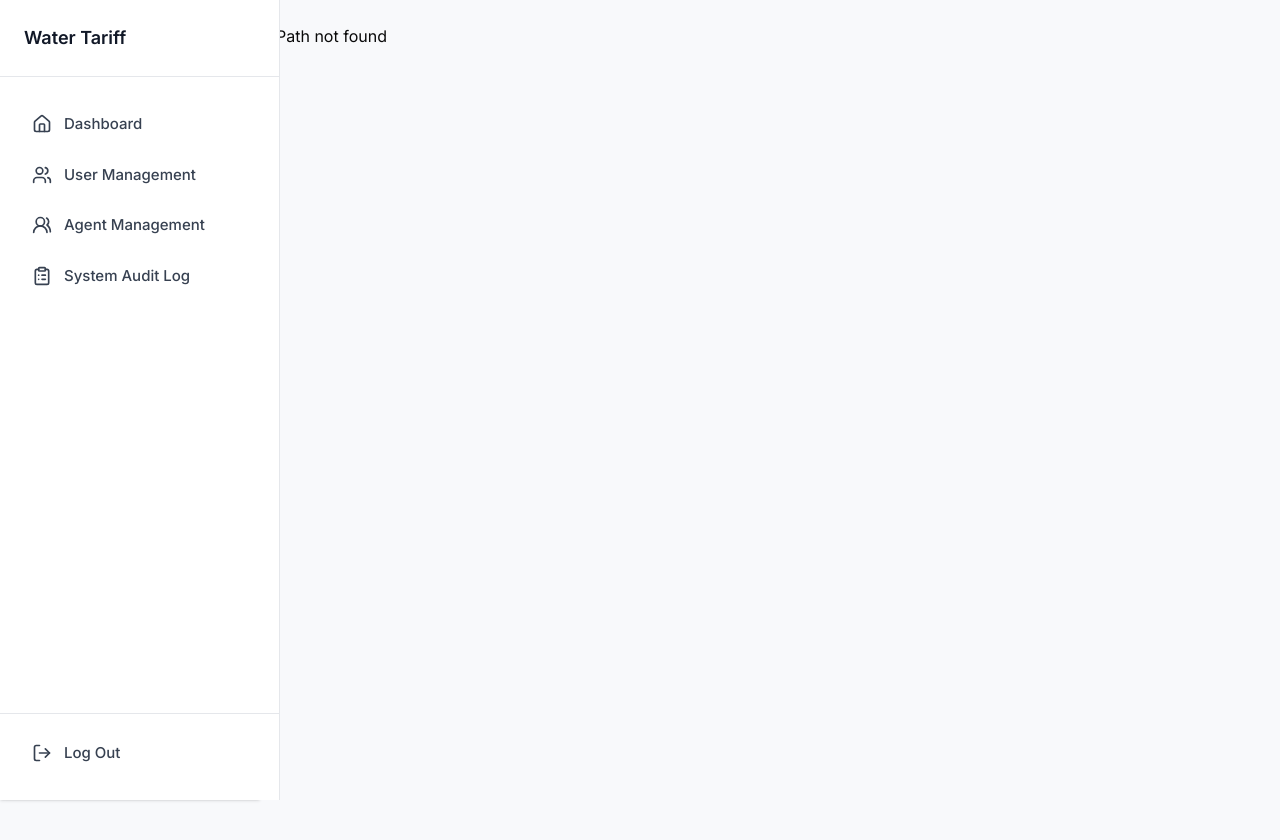
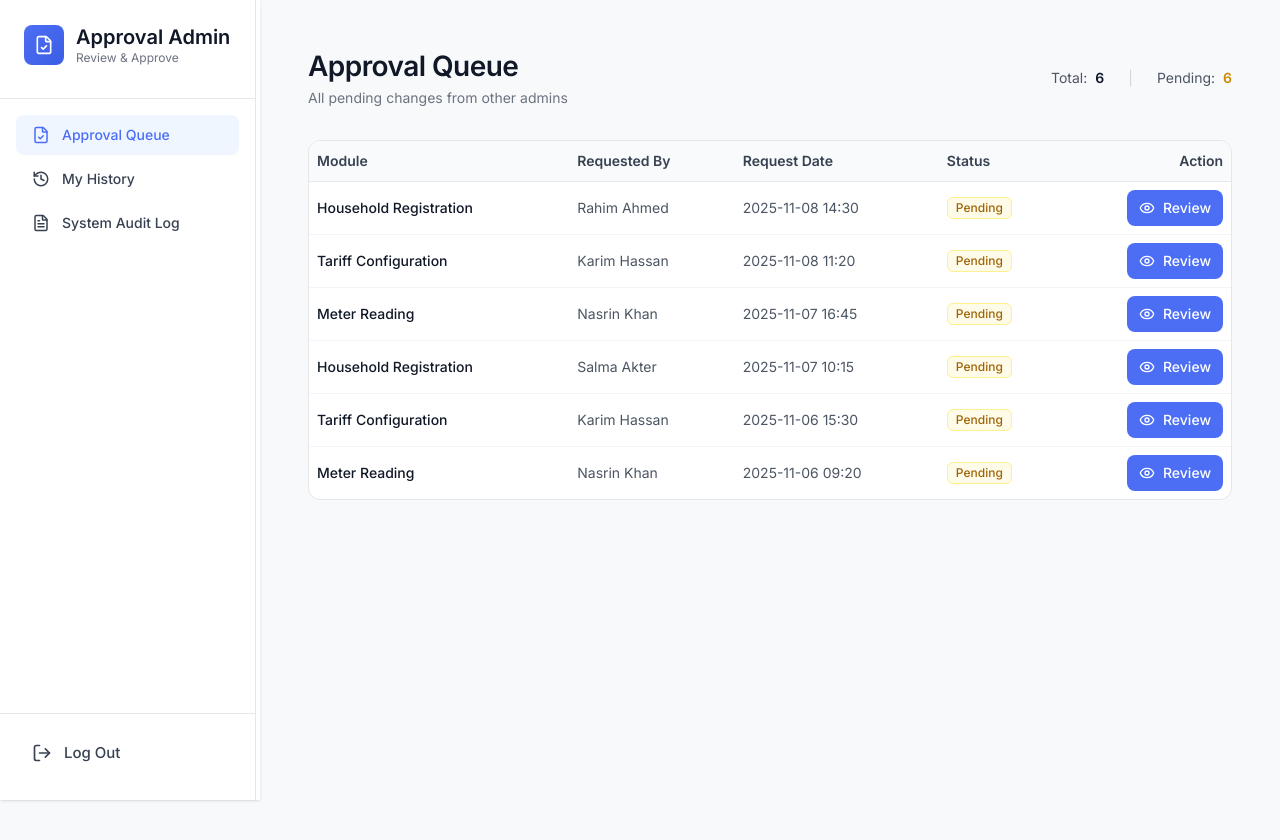
Before and after one commit to AcmeAI-Git/water-tariff-management, a React app in the folder frontend/: page /approval-admin/queue in a window 1280 px wide. Before the commit this address had no page. Shown: the top 840 px of the page. Before the commit the page ends 800 px from the top, so only its background shows below. Built offline with nearby package versions, Linux system fonts and the light colour scheme; the HTML template or start-up script is replaced by a standard one.

Commit message:
Add Approval and General Info Admin features with navigation and sidebar integration

```diff
--- a/frontend/src/components/common/ApprovalAdminSidebar.tsx
+++ b/frontend/src/components/common/ApprovalAdminSidebar.tsx
@@ -1,12 +1,49 @@
 import { FileCheck, History, FileText, LogOut } from 'lucide-react';
+import { useNavigate } from 'react-router-dom';
+import { useQueryClient } from '@tanstack/react-query';
+import { toast } from 'sonner';
 
 interface ApprovalAdminSidebarProps {
-  activePage: string;
-  onNavigate: (page: string) => void;
-  onLogout: () => void;
+  activePage?: string;
+  onNavigate?: (page: string) => void;
 }
 
-export function ApprovalAdminSidebar({ activePage, onNavigate, onLogout }: ApprovalAdminSidebarProps) {
+export function ApprovalAdminSidebar({ activePage, onNavigate }: ApprovalAdminSidebarProps) {
+  const navigate = useNavigate();
+  const qc = useQueryClient();
+
+  const routeMap: Record<string, string> = {
+    'approval-queue': '/approval-admin/queue',
+    'my-history': '/approval-admin/history',
+    'system-audit': '/approval-admin/audit',
+  };
+
+  const handleNav = (id: string) => {
+    if (onNavigate) {
+      try {
+        onNavigate(id);
+      } catch {
+        // Ignore handler errors
+      }
+    }
+
+    if (id === 'logout') {
+      localStorage.removeItem('authToken');
+      sessionStorage.clear();
+      try {
+        qc?.clear?.();
+      } catch {
+        // Ignore query client errors
+      }
+      toast('Logged out');
+      navigate('/login');
+      return;
+    }
+
+    const path = routeMap[id] ?? '/';
+    navigate(path);
+  };
+
   const menuItems = [
     { id: 'approval-queue', label: 'Approval Queue', icon: FileCheck },
     { id: 'my-history', label: 'My History', icon: History },
@@ -37,7 +74,7 @@ export function ApprovalAdminSidebar({ activePage, onNavigate, onLogout }: Appro
             return (
               <button
                 key={item.id}
-                onClick={() => onNavigate(item.id)}
+                onClick={() => handleNav(item.id)}
                 className={`w-full flex items-center gap-3 px-4 py-2.5 rounded-lg transition-colors ${
                   isActive
                     ? 'bg-blue-50 text-[#4C6EF5]'
@@ -55,7 +92,7 @@ export function ApprovalAdminSidebar({ activePage, onNavigate, onLogout }: Appro
       {/* Bottom Section */}
       <div className="px-4 pb-6 border-t border-gray-200 pt-4">
         <button
-          onClick={onLogout}
+          onClick={() => handleNav('logout')}
           className="w-full flex items-center gap-3 px-4 py-3 rounded-xl text-gray-700 hover:bg-red-50 hover:text-red-600 transition-all"
         >
           <LogOut size={20} strokeWidth={2} />
--- /dev/null
+++ b/frontend/src/components/common/GeneralInfoAdminSidebar.tsx
@@ -0,0 +1,107 @@
+import {
+    Home,
+    Users,
+    ClipboardList,
+    LogOut,
+} from "lucide-react";
+import { useNavigate } from "react-router-dom";
+import { useQueryClient } from "@tanstack/react-query";
+import { toast } from "sonner";
+
+export type GeneralInfoAdminSidebarProps = {
+    activePage?: string;
+    onNavigate?: (page: string) => void;
+};
+
+export function GeneralInfoAdminSidebar({ activePage, onNavigate }: GeneralInfoAdminSidebarProps) {
+    const navigate = useNavigate();
+    const qc = useQueryClient();
+
+    const routeMap: Record<string, string> = {
+        dashboard: "/general-info/dashboard",
+        users: "/general-info/users",
+        audit: "/general-info/audit",
+    };
+
+    const handleNav = (id: string) => {
+        if (onNavigate) {
+            try {
+                onNavigate(id);
+            } catch {
+                // Ignore handler errors
+            }
+        }
+
+        if (id === "logout") {
+            localStorage.removeItem("authToken");
+            sessionStorage.clear();
+            try {
+                qc?.clear?.();
+            } catch {
+                // Ignore query client errors
+            }
+            toast("Logged out");
+            navigate("/login");
+            return;
+        }
+
+        const path = routeMap[id] ?? "/";
+        navigate(path);
+    };
+
+    const menuItems = [
+        { id: "dashboard", label: "Dashboard", icon: Home },
+        { id: "users", label: "User Management", icon: Users },
+        { id: "audit", label: "System Audit Log", icon: ClipboardList },
+    ];
+
+    return (
+        <div className="w-[280px] bg-white h-screen fixed left-0 top-0 flex flex-col border-r border-gray-200">
+            {/* Header */}
+            <div className="px-6 py-6 border-b border-gray-200">
+                <div className="flex items-center gap-3">
+                    <span className="text-lg font-semibold text-gray-900">
+                        Water Tariff
+                    </span>
+                </div>
+            </div>
+
+            {/* Navigation */}
+            <nav className="flex-1 px-4 py-6">
+                {menuItems.map((item) => {
+                    const Icon = item.icon;
+                    const isActive = activePage === item.id;
+                    return (
+                        <button
+                            key={item.id}
+                            onClick={() => handleNav(item.id)}
+                            className={`w-full flex items-center gap-3 px-4 py-3 rounded-xl mb-1 transition-all ${
+                                isActive
+                                    ? "bg-primary text-white"
+                                    : "text-gray-700 hover:bg-gray-50"
+                            }`}
+                        >
+                            <Icon size={20} strokeWidth={isActive ? 2.5 : 2} />
+                            <span className="text-[0.9375rem] font-medium">
+                                {item.label}
+                            </span>
+                        </button>
+                    );
+                })}
+            </nav>
+
+            {/* Bottom Section */}
+            <div className="px-4 pb-6 border-t border-gray-200 pt-4">
+                <button
+                    onClick={() => handleNav("logout")}
+                    className="w-full flex items-center gap-3 px-4 py-3 rounded-xl text-gray-700 hover:bg-red-50 hover:text-red-600 transition-all"
+                >
+                    <LogOut size={20} strokeWidth={2} />
+                    <span className="text-[0.9375rem] font-medium">
+                        Log Out
+                    </span>
+                </button>
+            </div>
+        </div>
+    );
+}
--- a/frontend/src/components/common/Layout.tsx
+++ b/frontend/src/components/common/Layout.tsx
@@ -1,10 +1,11 @@
-import React from "react";
 import { Outlet, useLocation, useNavigate } from "react-router-dom";
 import type { ReactNode } from "react";
 import { Sidebar } from "./Sidebar";
 import { MeterAdminSidebar } from "./MeterAdminSidebar";
 import { CustomerAdminSidebar } from "./CustomerAdminSidebar";
 import { TariffAdminSidebar } from "./TariffAdminSidebar";
+import { ApprovalAdminSidebar } from "./ApprovalAdminSidebar";
+import { GeneralInfoAdminSidebar } from "./GeneralInfoAdminSidebar";
 
 export type LayoutProps = { children?: ReactNode };
 
@@ -15,6 +16,8 @@ export default function Layout({ children }: LayoutProps) {
   const isMeterAdmin = pathname.startsWith("/meter-admin");
   const isCustomerAdmin = pathname.startsWith("/customer-admin");
   const isTariffAdmin = pathname.startsWith("/tariff-admin");
+  const isApprovalAdmin = pathname.startsWith("/approval-admin");
+  const isGeneralInfoAdmin = pathname.startsWith("/general-info");
 
   // meter admin helper
   const meterActive = isMeterAdmin
@@ -90,6 +93,34 @@ export default function Layout({ children }: LayoutProps) {
     navigate("/login");
   };
 
+  // Approval admin helpers
+  const approvalActive = isApprovalAdmin
+    ? (() => {
+        const match = pathname.match(/^\/approval-admin\/(\w+)/);
+        if (!match) return "approval-queue";
+        switch (match[1]) {
+          case "queue": return "approval-queue";
+          case "history": return "my-history";
+          case "audit": return "system-audit";
+          default: return "approval-queue";
+        }
+      })()
+    : "";
+
+  // General Info admin helpers
+  const generalInfoActive = isGeneralInfoAdmin
+    ? (() => {
+        const match = pathname.match(/^\/general-info\/(\w+)/);
+        if (!match) return "dashboard";
+        switch (match[1]) {
+          case "dashboard": return "dashboard";
+          case "users": return "users";
+          case "audit": return "audit";
+          default: return "dashboard";
+        }
+      })()
+    : "";
+
   return (
     <div className="min-h-screen flex">
       <aside className="w-[260px] fixed inset-y-0 left-0 bg-white shadow z-20">
@@ -99,6 +130,10 @@ export default function Layout({ children }: LayoutProps) {
           <CustomerAdminSidebar activePage={customerActive ? `customer-admin-${customerActive}` : "customer-admin-households"} onNavigate={handleCustomerNavigate} />
         ) : isTariffAdmin ? (
           <TariffAdminSidebar currentPage={tariffActive} onNavigate={handleTariffNavigate} onLogout={handleTariffLogout} />
+        ) : isApprovalAdmin ? (
+          <ApprovalAdminSidebar activePage={approvalActive} />
+        ) : isGeneralInfoAdmin ? (
+          <GeneralInfoAdminSidebar activePage={generalInfoActive} />
         ) : (
           <Sidebar activePage={""} onNavigate={() => {}} />
         )}
--- a/frontend/src/pages/Login.tsx
+++ b/frontend/src/pages/Login.tsx
@@ -15,7 +15,9 @@ export default function Login() {
       admin: '/admin/dashboard',
       'meter-admin': '/meter-admin/entry',
       'customer-admin': '/customer-admin/households',
-      'tariff-admin': '/tariff-admin/metrics',
+      'tariff-admin': '/tariff-admin/config',
+      'approval-admin': '/approval-admin/queue',
+      'general-info': '/general-info/dashboard',
     };
     const dest = routeMap[role] ?? '/admin/dashboard';
     console.log('[Login.handleDemo] role=', role, '-> dest=', dest);
@@ -115,9 +117,16 @@ export default function Login() {
               <Button
                 onClick={() => handleDemo('approval-admin')}
                 variant="outline"
-                className="border-gray-300 text-gray-700 rounded-lg h-10 text-sm hover:bg-gray-50 bg-white col-span-2"
+                className="border-gray-300 text-gray-700 rounded-lg h-10 text-sm hover:bg-gray-50 bg-white"
               >
                 Approval Admin
+              </Button>
+              <Button
+                onClick={() => handleDemo('general-info')}
+                variant="outline"
+                className="border-gray-300 text-gray-700 rounded-lg h-10 text-sm hover:bg-gray-50 bg-white"
+              >
+                General Info Admin
               </Button>
             </div>
           </div>
--- a/frontend/src/routes/RouterIndex.tsx
+++ b/frontend/src/routes/RouterIndex.tsx
@@ -15,6 +15,8 @@ import Layout from "../components/common/Layout";
 import { TariffAdminMyMetrics } from '../pages/TariffAdminMyMetrics';
 import { TariffAdminTariffHistory } from '../pages/TariffAdminTariffHistory';
 import { TariffConfiguration } from '../pages/TariffConfiguration';
+import { ApprovalQueue } from '../pages/ApprovalQueue';
+import { ApprovalHistory } from '../pages/ApprovalHistory';
 
 const RouterIndex = () => {
   return (
@@ -38,6 +40,14 @@ const RouterIndex = () => {
         <Route path="/tariff-admin/history" element={<TariffAdminTariffHistory />} />
         <Route path="/tariff-admin/visualizer" element={<TariffVisualizer />} />
         <Route path="/tariff-admin/metrics" element={<TariffAdminMyMetrics />} />
+        {/* Approval Admin routes */}
+        <Route path="/approval-admin/queue" element={<ApprovalQueue />} />
+        <Route path="/approval-admin/history" element={<ApprovalHistory />} />
+        <Route path="/approval-admin/audit" element={<SystemAuditLog />} />
+        {/* General Info Admin routes */}
+        <Route path="/general-info/dashboard" element={<Dashboard />} />
+        <Route path="/general-info/users" element={<UserManagement />} />
+        <Route path="/general-info/audit" element={<SystemAuditLog />} />
         <Route path="/" element={<Navigate to="/login" replace />} />
         <Route path="*" element={<div>Path not found</div>} />
       </Route>
```
